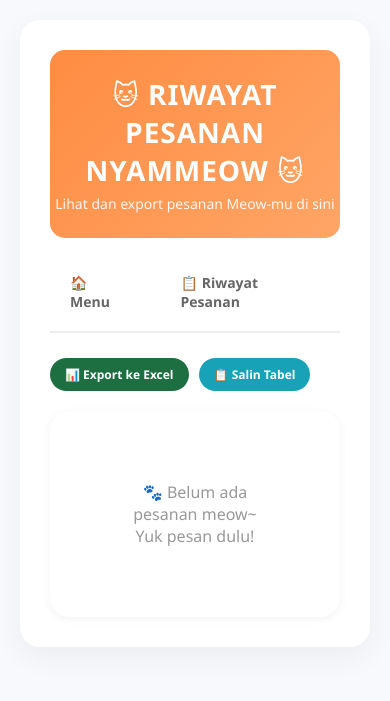
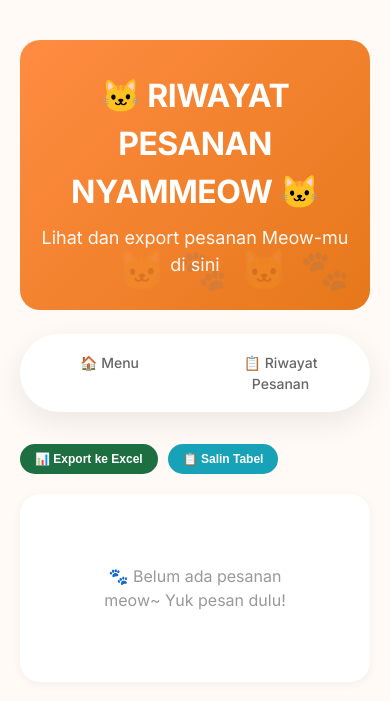
Before and after one commit to Syakilaaaa/TB_PrakBasDat_KlsB_Kelompok2, a PHP site: page /riwayat.php in a window 390 px wide. Shown: the top 701 px of the page. Run offline with PHP 8.4, Linux system fonts and the light colour scheme; data that the repository does not hold is empty.

Commit message:
Update style.css

```diff
--- a/css/style.css
+++ b/css/style.css
@@ -1,171 +1,501 @@
-/* ==========================================================================
-   STYLE NYAMMEOW RESTO - TEMA KUCING ORANYE CUTE
-   ========================================================================== */
+/* ========== GOOGLE FONTS ========== */
+@import url('https://fonts.googleapis.com/css2?family=Inter:opsz,wght@14..32,300;14..32,400;14..32,500;14..32,600;14..32,700&family=Poppins:wght@400;500;600;700&display=swap');
 
-/* 1. Reset Dasar & Tipografi global */
+/* ========== VARIABLES ========== */
+:root {
+    --primary: #FF8C42;
+    --primary-dark: #E6781A;
+    --secondary: #A8E6CF;
+    --secondary-dark: #7BC9A5;
+    --background: #FFFAF5;
+    --card-bg: #FFFFFF;
+    --text: #333333;
+    --text-light: #666666;
+    --border: #F0E5D8;
+    --shadow: 0 10px 30px rgba(0,0,0,0.08);
+    --shadow-hover: 0 20px 40px rgba(0,0,0,0.12);
+    --radius: 20px;
+    --radius-sm: 12px;
+}
+
 * {
     margin: 0;
     padding: 0;
     box-sizing: border-box;
-    font-family: 'Segoe UI', Tahoma, Geneva, Verdana, sans-serif;
 }
 
 body {
-    background-color: #f7f9fc;
-    color: #333333;
-    padding: 20px;
-    display: flex;
-    justify-content: center;
+    font-family: 'Inter', sans-serif;
+    background: var(--background);
+    color: var(--text);
+    line-height: 1.5;
 }
 
-/* 2. Pembungkus Konten Utama (Aplikasi & Dashboard Admin) */
 .container {
-    width: 100%;
-    max-width: 1000px;
-    background: #ffffff;
-    padding: 30px;
-    border-radius: 20px;
-    box-shadow: 0 10px 30px rgba(0, 0, 0, 0.05);
+    max-width: 1280px;
+    margin: 0 auto;
+    padding: 0 24px;
 }
 
-/* 3. Header Lucu Khas NyamMeow */
+/* ========== HEADER ========== */
 .header {
+    background: linear-gradient(135deg, var(--primary) 0%, var(--primary-dark) 100%);
+    color: white;
+    padding: 48px 40px;
+    border-radius: var(--radius);
+    margin: 20px 0 24px;
     text-align: center;
-    padding: 25px 0;
-    background: linear-gradient(135deg, #FF8C42, #FFA566);
-    color: #ffffff;
-    border-radius: 15px;
-    margin-bottom: 25px;
+    position: relative;
+    overflow: hidden;
+}
+
+.header::before {
+    content: "🐱 🐾 🐱 🐾";
+    position: absolute;
+    bottom: 10px;
+    right: 20px;
+    font-size: 40px;
+    opacity: 0.1;
+    white-space: nowrap;
 }
 
 .header h1 {
-    font-size: 28px;
-    margin-bottom: 5px;
-    letter-spacing: 1px;
+    font-size: 48px;
+    font-weight: 700;
+    letter-spacing: -0.5px;
+    margin-bottom: 8px;
 }
 
 .header p {
-    font-size: 14px;
-    opacity: 0.9;
+    font-size: 18px;
+    opacity: 0.95;
 }
 
-/* 4. Menu Navigasi Model Tab (Pelanggan & Admin) */
+/* ========== NAVIGATION ========== */
 .nav {
+    background: var(--card-bg);
+    border-radius: 60px;
+    padding: 8px;
+    margin-bottom: 32px;
     display: flex;
-    gap: 10px;
-    margin-bottom: 25px;
-    border-bottom: 2px solid #eeeeee;
-    padding-bottom: 10px;
+    gap: 8px;
+    box-shadow: var(--shadow);
 }
 
 .nav a {
+    flex: 1;
+    text-align: center;
     text-decoration: none;
-    color: #666666;
-    padding: 10px 20px;
-    border-radius: 30px;
-    font-weight: 600;
-    font-size: 14px;
+    padding: 12px 24px;
+    border-radius: 40px;
+    color: var(--text-light);
+    font-weight: 500;
     transition: all 0.3s ease;
 }
 
 .nav a:hover {
-    background: #fff0e6;
+    background: var(--primary);
+    color: white;
+}
+
+/* ========== MEJA SECTION ========== */
+.meja-section {
+    background: var(--card-bg);
+    padding: 24px;
+    border-radius: var(--radius);
+    margin-bottom: 32px;
+    display: flex;
+    gap: 24px;
+    flex-wrap: wrap;
+    box-shadow: var(--shadow);
+    border: 1px solid var(--border);
+}
+
+.form-group {
+    flex: 1;
+    min-width: 180px;
+}
+
+.form-group label {
+    display: block;
+    font-size: 14px;
+    font-weight: 600;
+    margin-bottom: 8px;
+    color: var(--primary-dark);
+}
+
+.form-group select,
+.form-group input {
+    width: 100%;
+    padding: 12px 16px;
+    border: 2px solid var(--border);
+    border-radius: var(--radius-sm);
+    font-size: 14px;
+    transition: all 0.3s ease;
+    background: var(--background);
+}
+
+.form-group select:focus,
+.form-group input:focus {
+    outline: none;
+    border-color: var(--primary);
+    box-shadow: 0 0 0 3px rgba(255,140,66,0.1);
+}
+
+/* ========== MAIN CONTENT ========== */
+.main-content {
+    display: flex;
+    gap: 32px;
+    flex-wrap: wrap;
+}
+
+.menu-section {
+    flex: 2;
+    min-width: 280px;
+}
+
+.cart-section {
+    flex: 1;
+    min-width: 320px;
+    background: var(--card-bg);
+    border-radius: var(--radius);
+    padding: 24px;
+    position: sticky;
+    top: 24px;
+    height: fit-content;
+    box-shadow: var(--shadow);
+    border: 1px solid var(--border);
+}
+
+/* ========== FILTER BUTTONS ========== */
+.kategori-filter {
+    display: flex;
+    gap: 12px;
+    margin-bottom: 28px;
+    flex-wrap: wrap;
+}
+
+.filter-btn {
+    padding: 10px 24px;
+    border: 2px solid var(--border);
+    border-radius: 40px;
+    background: white;
+    cursor: pointer;
+    font-weight: 500;
+    transition: all 0.3s ease;
+}
+
+.filter-btn.active,
+.filter-btn:hover {
+    background: var(--primary);
+    border-color: var(--primary);
+    color: white;
+}
+
+/* ========== MENU GRID ========== */
+.menu-grid {
+    display: grid;
+    grid-template-columns: repeat(auto-fill, minmax(240px, 1fr));
+    gap: 24px;
+}
+
+.menu-card {
+    background: var(--card-bg);
+    border-radius: var(--radius);
+    padding: 20px;
+    transition: all 0.3s ease;
+    border: 1px solid var(--border);
+    cursor: pointer;
+}
+
+.menu-card:hover {
+    transform: translateY(-6px);
+    box-shadow: var(--shadow-hover);
+    border-color: var(--primary);
+}
+
+.menu-emoji {
+    font-size: 56px;
+    margin-bottom: 12px;
+}
+
+.menu-card h3 {
+    font-size: 18px;
+    font-weight: 600;
+    margin-bottom: 8px;
+}
+
+.harga {
+    font-size: 22px;
+    font-weight: 700;
+    color: var(--primary);
+    margin: 12px 0;
+}
+
+.btn-tambah {
+    background: var(--primary);
+    color: white;
+    border: none;
+    padding: 12px;
+    border-radius: 40px;
+    width: 100%;
+    font-weight: 600;
+    cursor: pointer;
+    transition: all 0.3s ease;
+}
+
+.btn-tambah:hover {
+    background: var(--primary-dark);
+    transform: scale(1.02);
+}
+
+/* ========== CART ========== */
+.cart-section h3 {
+    font-size: 20px;
+    margin-bottom: 20px;
+    padding-bottom: 12px;
+    border-bottom: 2px solid var(--primary);
+    color: var(--primary-dark);
+}
+
+.empty-cart {
+    text-align: center;
+    color: var(--text-light);
+    padding: 40px 0;
+}
+
+.cart-table {
+    width: 100%;
+    font-size: 14px;
+}
+
+.cart-table td {
+    padding: 8px 0;
+}
+
+.qty-btn {
+    background: var(--border);
+    border: none;
+    width: 28px;
+    height: 28px;
+    border-radius: 50%;
+    cursor: pointer;
+    font-weight: bold;
+    transition: 0.2s;
+}
+
+.qty-btn:hover {
+    background: var(--primary);
+    color: white;
+}
+
+.hapus-btn {
+    background: #ff6b6b;
+    color: white;
+    border: none;
+    width: 28px;
+    height: 28px;
+    border-radius: 50%;
+    cursor: pointer;
+}
+
+.cart-total {
+    margin: 16px 0;
+    padding-top: 12px;
+    border-top: 2px solid var(--border);
+    text-align: right;
+    font-size: 20px;
+    color: var(--primary);
+}
+
+textarea {
+    width: 100%;
+    padding: 12px;
+    border: 2px solid var(--border);
+    border-radius: var(--radius-sm);
+    margin: 16px 0;
+    resize: vertical;
+    font-family: inherit;
+    background: var(--background);
+}
+
+.btn-checkout {
+    background: var(--secondary);
+    color: var(--text);
+    width: 100%;
+    padding: 14px;
+    border: none;
+    border-radius: 40px;
+    font-size: 16px;
+    font-weight: 700;
+    cursor: pointer;
+    transition: all 0.3s ease;
+}
+
+.btn-checkout:hover {
+    background: var(--secondary-dark);
+    transform: scale(1.02);
+}
+
+/* ========== RESPONSIVE ========== */
+@media (max-width: 768px) {
+    .container {
+        padding: 0 16px;
+    }
+
+    .header h1 {
+        font-size: 32px;
+    }
+
+    .header {
+        padding: 32px 20px;
+    }
+
+    .menu-grid {
+        grid-template-columns: 1fr;
+    }
+
+    .nav a {
+        padding: 10px 16px;
+        font-size: 14px;
+    }
+
+    .cart-section {
+        position: static;
+    }
+}
+
+/* ========== STYLE UNTUK RIWAYAT & DETAIL ========== */
+.container {
+    max-width: 1200px;
+    margin: 0 auto;
+    padding: 20px;
+}
+
+.riwayat-container {
+    overflow-x: auto;
+}
+
+.riwayat-table {
+    width: 100%;
+    border-collapse: collapse;
+    background: white;
+    border-radius: 12px;
+    overflow: hidden;
+}
+
+.riwayat-table th {
+    background: #FF8C42;
+    color: white;
+    padding: 12px;
+    text-align: left;
+}
+
+.riwayat-table td {
+    padding: 12px;
+    border-bottom: 1px solid #eee;
+}
+
+.riwayat-table tr:hover {
+    background: #FFF5EB;
+}
+
+.status-diproses {
+    background: #FFE0B5;
+    color: #E6781A;
+    padding: 4px 12px;
+    border-radius: 20px;
+    font-size: 12px;
+    font-weight: bold;
+}
+
+.status-selesai {
+    background: #A8E6CF;
+    color: #2D6A4F;
+    padding: 4px 12px;
+    border-radius: 20px;
+    font-size: 12px;
+    font-weight: bold;
+}
+
+.btn-detail {
+    background: #FF8C42;
+    color: white;
+    padding: 5px 12px;
+    border-radius: 15px;
+    text-decoration: none;
+    font-size: 12px;
+}
+
+.btn-detail:hover {
+    background: #E6781A;
+}
+
+.export-buttons {
+    margin-bottom: 20px;
+    display: flex;
+    gap: 10px;
+}
+
+.btn-export {
+    padding: 8px 16px;
+    border: none;
+    border-radius: 8px;
+    cursor: pointer;
+    font-weight: bold;
+    color: white;
+}
+
+.btn-export-excel {
+    background: #1D6F42;
+}
+
+.btn-export-copy {
+    background: #17a2b8;
+}
+
+.empty-riwayat {
+    text-align: center;
+    padding: 40px;
+    color: #999;
+}
+.payment-section {
+    margin: 15px 0;
+    padding: 10px;
+    background: #FFF5EB;
+    border-radius: 12px;
+}
+
+.payment-section label {
+    display: block;
+    font-weight: bold;
+    margin-bottom: 10px;
     color: #FF8C42;
 }
 
-.nav a.active {
-    background: #FF8C42;
-    color: #ffffff;
+.payment-options {
+    display: flex;
+    gap: 20px;
+    flex-wrap: wrap;
 }
 
-/* 5. Desain Tabel Menu & Tabel Antrean Admin */
-.menu-table {
-    width: 100%;
-    border-collapse: collapse;
-    margin-top: 15px;
+.payment-option {
+    display: flex;
+    align-items: center;
+    gap: 8px;
+    cursor: pointer;
+    padding: 8px 15px;
+    background: white;
+    border-radius: 25px;
+    border: 1px solid #e0e0e0;
 }
 
-.menu-table th {
-    background-color: #333333;
-    color: #ffffff;
-    padding: 12px 15px;
-    text-align: left;
-    font-size: 14px;
-    text-transform: uppercase;
-    letter-spacing: 0.5px;
+.payment-option input {
+    width: auto;
+    margin: 0;
 }
 
-.menu-table td {
-    padding: 15px;
-    border-bottom: 1px solid #eeeeeef5;
-    vertical-align: middle;
-    font-size: 15px;
+.payment-option:has(input:checked) {
+    background: #A8E6CF;
+    border-color: #2D6A4F;
 }
-
-.menu-table tr:hover {
-    background-color: #fafafa;
-}
-
-/* Input angka jumlah pesanan */
-.menu-table input[type="number"] {
-    width: 60px;
-    padding: 6px;
-    border: 1px solid #cccccc;
-    border-radius: 6px;
-    text-align: center;
-}
-
-/* 6. Desain Badges Status Berjenjang (Sesuai dengan riwayat.php) */
-.status-menunggu {
-    background-color: #FF8C42;
-    color: #ffffff;
-    padding: 5px 14px;
-    border-radius: 20px;
-    font-size: 12px;
-    font-weight: bold;
-    display: inline-block;
-}
-
-.status-dibayar {
-    background-color: #28a745;
-    color: #ffffff;
-    padding: 5px 14px;
-    border-radius: 20px;
-    font-size: 12px;
-    font-weight: bold;
-    display: inline-block;
-}
-
-.status-masak {
-    background-color: #17a2b8;
-    color: #ffffff;
-    padding: 5px 14px;
-    border-radius: 20px;
-    font-size: 12px;
-    font-weight: bold;
-    display: inline-block;
-}
-
-.status-selesai {
-    background-color: #6c757d;
-    color: #ffffff;
-    padding: 5px 14px;
-    border-radius: 20px;
-    font-size: 12px;
-    font-weight: bold;
-    display: inline-block;
-}
-
-/* 7. Kelas Tombol Aksi */
-.btn-action {
-    display: inline-block;
-    padding: 8px 16px;
-    border-radius: 20px;
-    text-decoration: none;
-    font-size: 13px;
-    font-weight: bold;
-    color: #ffffff;
-    border: none;
-    cursor: pointer;
-    text-align: center;
-    transition: transform 0.2s ease, opacity 0.2s ease;
```
